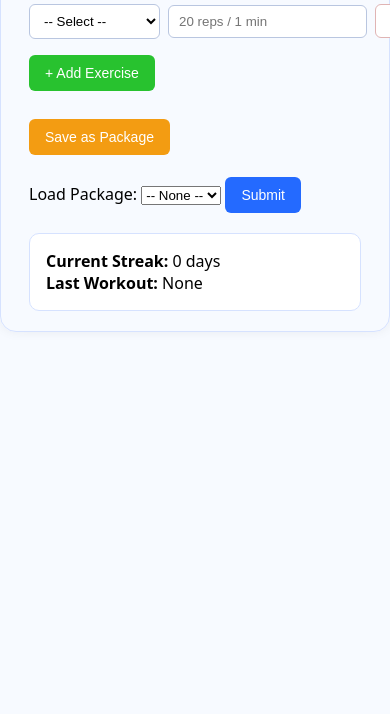
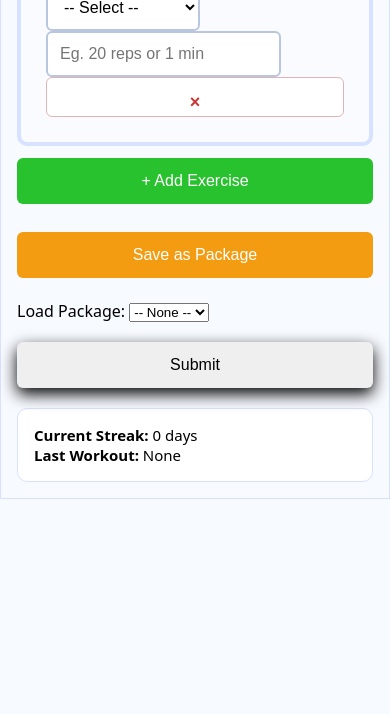
Before and after one commit to Shrawil/fitness-tracker, a plain HTML site: page index.html in a window 390 px wide. Shown: the part 130-844 px from the top of the page. Drawn offline with Linux system fonts and the light colour scheme.

Commit message:
Update index.html

```diff
--- a/index.html
+++ b/index.html
@@ -23,17 +23,17 @@
             }
 
             .exercise-row {
-                display: flex;
-                gap: 8px;
-                margin-bottom: 10px;
-                align-items: center;
+                background: #f9fbff;
+                padding: 25px;
+                border-radius: 10px;
+                border: 4px solid #d6e2ff;
             }
 
             .exercise-row select,
             .exercise-row input {
                 flex: 1;
-                padding: 8px 10px;
-                border: 1px solid #b9c6e0;
+                padding: 7px 10px;
+                border: 2px solid #b9c6e0;
                 border-radius: 6px;
                 background: white;
             }
@@ -58,7 +58,12 @@
                 font-size: 14px;
             }
 
-            #submitBtn { background: #246aff; color: white; }
+        #submitBtn {
+            position: sticky;
+            bottom: 10px;
+            margin-top: 20px;
+            box-shadow: 0 6px 16px rgba(0,0,0);
+        }
             #addBtn { background: #28c22f; color: white; margin-top: 6px; }
             #savePkgBtn { background: #f39c12; color: white; }
 
@@ -69,6 +74,54 @@
                 margin-top: 20px;
                 background: white;
             }
+        @media (max-width: 600px) {
+            body {
+                margin: 0;
+                border-radius: 0;
+                max-width: 100%;
+                padding: 16px;
+                box-shadow: none;
+            }
+
+            h2 {
+                font-size: 22px;
+            }
+
+            .exercise-row {
+                flex-direction: column;
+                gap: 10px;
+            }
+
+            .exercise-row select,
+            .exercise-row input {
+                font-size: 16px;
+                padding: 12px;
+            }
+
+            .remove-btn {
+                width: 100%;
+                height: 40px;
+                font-size: 18px;
+            }
+
+            button {
+                width: 100%;
+                padding: 14px;
+                font-size: 16px;
+            }
+
+            #addBtn {
+                margin-top: 12px;
+            }
+
+            #savePkgBtn {
+                margin-top: 12px;
+            }
+
+            .box {
+                font-size: 15px;
+            }
+        }
 
         </style>
         </head>
@@ -137,7 +190,7 @@
                         <option value="jumping_jacks">Jumping Jacks</option>
                         <option value="burpees">Burpees</option>
                     </select>
-                    <input type="text" class="amount" placeholder="20 reps / 1 min">
+                    <input type="text" class="amount" placeholder="Eg. 20 reps or 1 min">
                     <button class="remove-btn" title="Remove row">&times;</button>
                 `;
 
```
